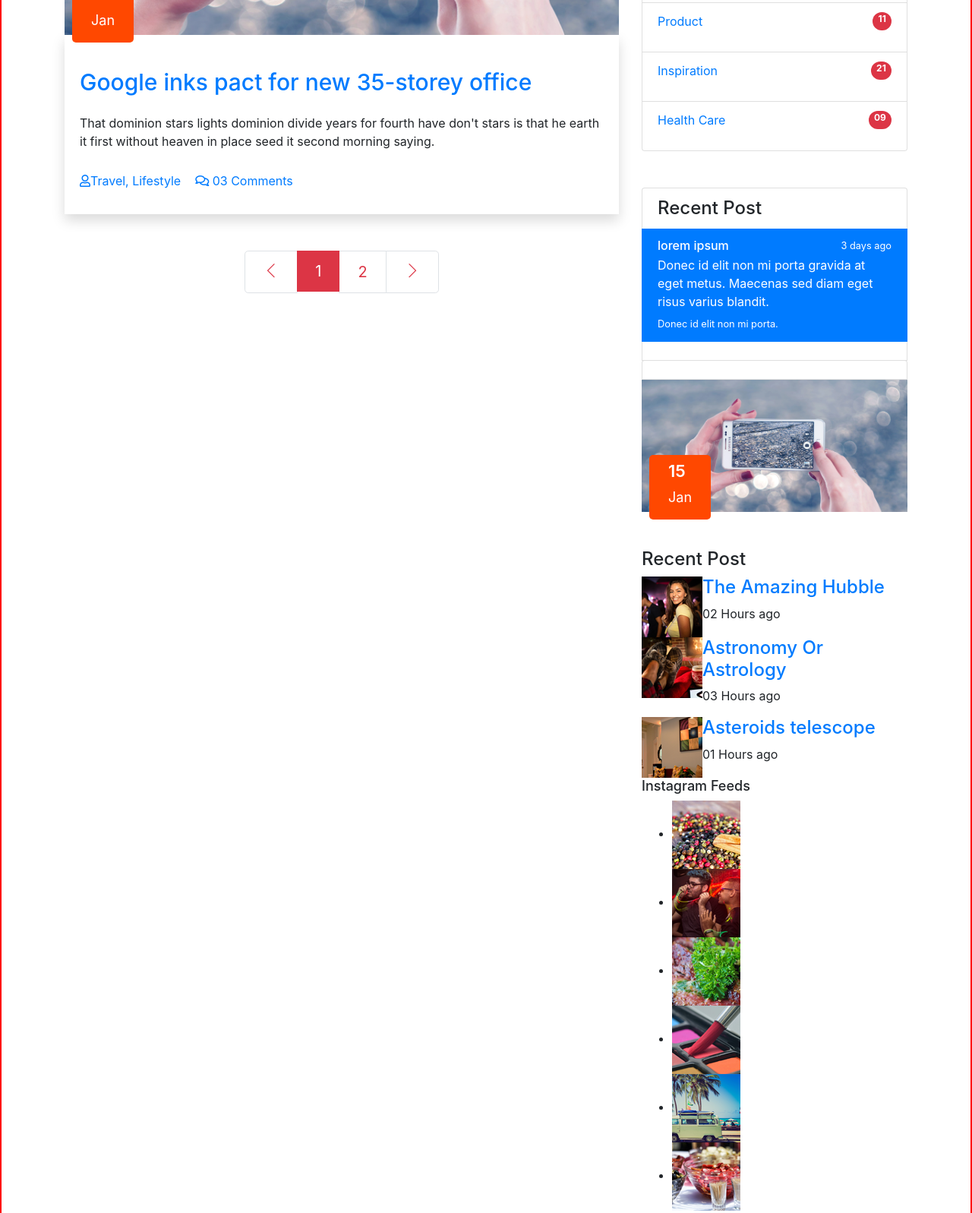
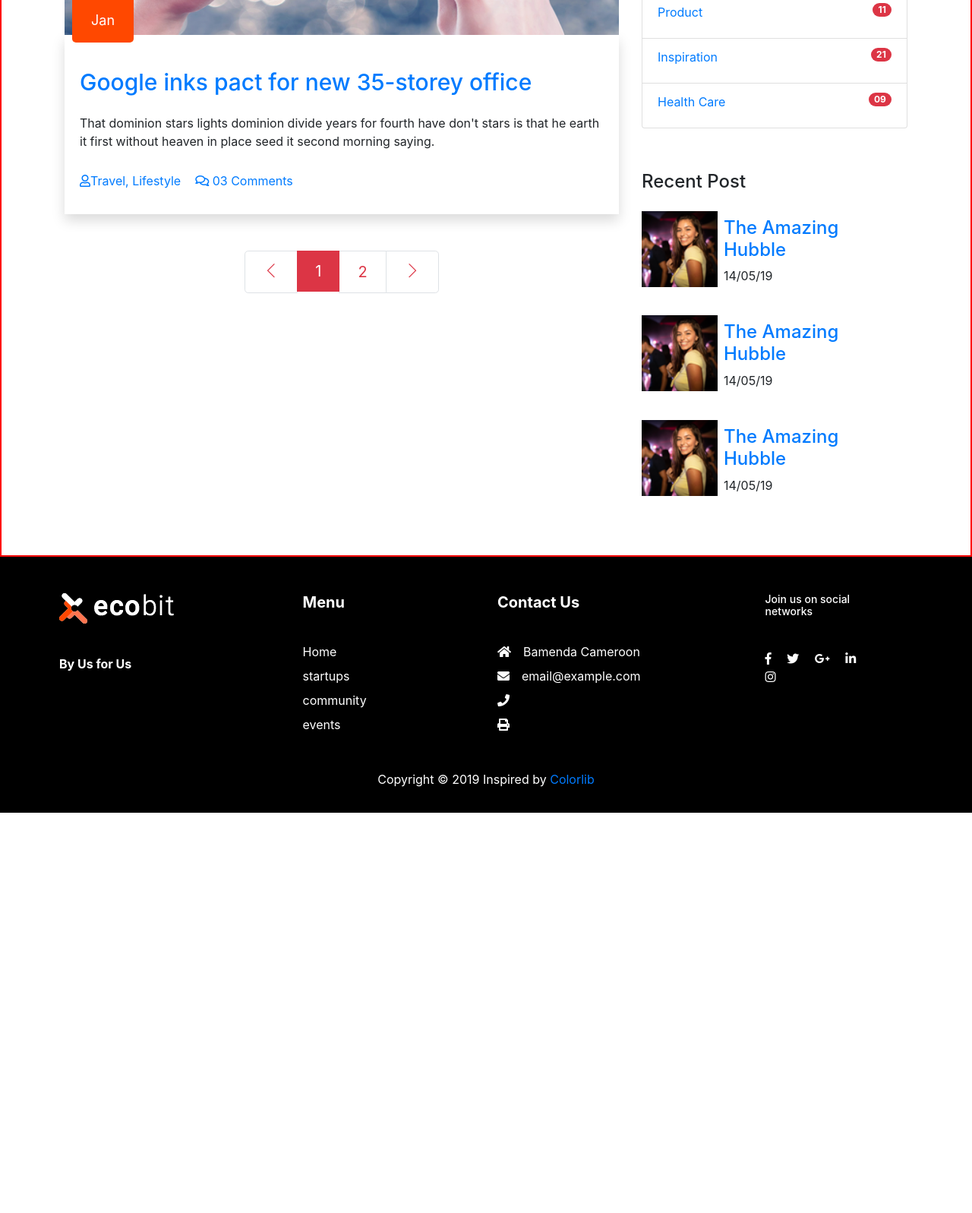
Before and after one commit to nSedrickm/blog, a plain HTML site: page index.html in a window 1280 px wide. Shown: the part 565-2162 px from the top of the page at 76% size. After the commit the page ends 1635 px from the top, so only its background shows below. Drawn offline with Linux system fonts and the light colour scheme.

Commit message:
sidebar layout

```diff
--- a/css/style.css
+++ b/css/style.css
@@ -147,5 +147,4 @@ h6 {
 .recent-post-image {
   height: 100px;
   width: 100px;
-  border: 2px solid green;
 }
--- a/index.html
+++ b/index.html
@@ -139,7 +139,7 @@
                     </nav>
                 </div>
 
-                <div class="col-lg-4">
+                <div class="col-lg-4 mb-5">
                     <div class="widgets">
 
                         <aside class="search-widget my-5">
@@ -170,133 +170,68 @@
                                 </li>
                                 <li class="list-group-item">
                                     <a href="#" class="d-flex justify-content-between">
-                                        <p>Travel news</p>
+                                        Travel news
                                         <p class="badge badge-danger badge-pill">10</p>
                                     </a>
                                 </li>
                                 <li class="list-group-item">
                                     <a href="#" class="d-flex justify-content-between">
-                                        <p>Modern technology</p>
+                                        Modern technology
                                         <p class="badge badge-danger badge-pill">03</p>
                                     </a>
                                 </li>
                                 <li class="list-group-item">
                                     <a href="#" class="d-flex justify-content-between">
-                                        <p>Product</p>
+                                        Product
                                         <p class="badge badge-danger badge-pill">11</p>
                                     </a>
                                 </li>
                                 <li class="list-group-item">
                                     <a href="#" class="d-flex justify-content-between">
-                                        <p>Inspiration</p>
+                                        Inspiration
                                         <p class="badge badge-danger badge-pill">21</p>
                                     </a>
                                 </li>
                                 <li class="list-group-item">
                                     <a href="#" class="d-flex justify-content-between">
-                                        <p>Health Care</p>
+                                        Health Care
                                         <p class="badge badge-danger badge-pill">09</p>
                                     </a>
                                 </li>
                             </ul>
                         </aside>
 
-                        <aside class="list-group mb-5">
-                            <div class="list-group">
-                                <h3 class="list-group-item">Recent Post</h3>
-                                <a href="#" class="list-group-item list-group-item-action active">
-                                    <div class="d-flex w-100 justify-content-between">
-                                        <h5 class="mb-1">lorem ipsum</h5>
-                                        <small>3 days ago</small>
-
-                                    </div>
-                                    <p class="mb-1">Donec id elit non mi porta gravida at eget metus. Maecenas sed diam
-                                        eget risus varius blandit.</p>
-                                    <small>Donec id elit non mi porta.</small>
-                                </a>
-
-                                <a href="#" class="list-group-item ">
-                                    <div class="card-img-top">
-                                        <a href="single-blog.html">
-                                            <img class="card-img rounded-0" src="img/blog/single_blog_2.png"
-                                                alt="post photo">
-                                        </a>
-                                        <a href="#" class="post_date">
-                                            <h3>15</h3>
-                                            <p class="text-white my-2">Jan</p>
-                                        </a>
-                                    </div>
-                                </a>
-                            </div>
-                        </aside>
-
-                        <aside class="old-recent-pst">
-                            <h3 class="widget_title">Recent Post</h3>
-
-                            <div class="media post_item">
-                                <img src="img/post/post_2.png" alt="post">
-                                <div class="media-body">
+                        <aside class="recent_post">
+                            <h3 class="py-2">Recent Post</h3>
+                            <div class="media py-2">
+                                <img src="img/post/post_2.png" alt="post" class="recent-post-image">
+                                <div class="recent-post-details p-2">
                                     <a href="single-blog.html">
                                         <h3>The Amazing Hubble</h3>
                                     </a>
-                                    <p>02 Hours ago</p>
+                                    <p>14/05/19</p>
                                 </div>
                             </div>
-                            <div class="media post_item">
-                                <img src="img/post/post_3.png" alt="post">
-                                <div class="media-body">
+
+                            <div class="media py-2">
+                                <img src="img/post/post_2.png" alt="post" class="recent-post-image">
+                                <div class="recent-post-details p-2">
                                     <a href="single-blog.html">
-                                        <h3>Astronomy Or Astrology</h3>
+                                        <h3>The Amazing Hubble</h3>
                                     </a>
-                                    <p>03 Hours ago</p>
+                                    <p>14/05/19</p>
                                 </div>
                             </div>
-                            <div class="media post_item">
-                                <img src="img/post/post_4.png" alt="post">
-                                <div class="media-body">
+
+                            <div class="media py-2">
+                                <img src="img/post/post_2.png" alt="post" class="recent-post-image">
+                                <div class="recent-post-details p-2">
                                     <a href="single-blog.html">
-                                        <h3>Asteroids telescope</h3>
+                                        <h3>The Amazing Hubble</h3>
                                     </a>
-                                    <p>01 Hours ago</p>
+                                    <p>14/05/19</p>
                                 </div>
                             </div>
-                        </aside>
-
-
-                        <aside class="single_sidebar_widget instagram_feeds">
-                            <h4 class="widget_title">Instagram Feeds</h4>
-                            <ul class="instagram_row flex-wrap">
-                                <li>
-                                    <a href="#">
-                                        <img class="img-fluid" src="img/post/post_5.png" alt="">
-                                    </a>
-                                </li>
-                                <li>
-                                    <a href="#">
-                                        <img class="img-fluid" src="img/post/post_6.png" alt="">
-                                    </a>
-                                </li>
-                                <li>
-                                    <a href="#">
-                                        <img class="img-fluid" src="img/post/post_7.png" alt="">
-                                    </a>
-                                </li>
-                                <li>
-                                    <a href="#">
-                                        <img class="img-fluid" src="img/post/post_8.png" alt="">
-                                    </a>
-                                </li>
-                                <li>
-                                    <a href="#">
-                                        <img class="img-fluid" src="img/post/post_9.png" alt="">
-                                    </a>
-                                </li>
-                                <li>
-                                    <a href="#">
-                                        <img class="img-fluid" src="img/post/post_10.png" alt="">
-                                    </a>
-                                </li>
-                            </ul>
                         </aside>
 
                     </div>
```
